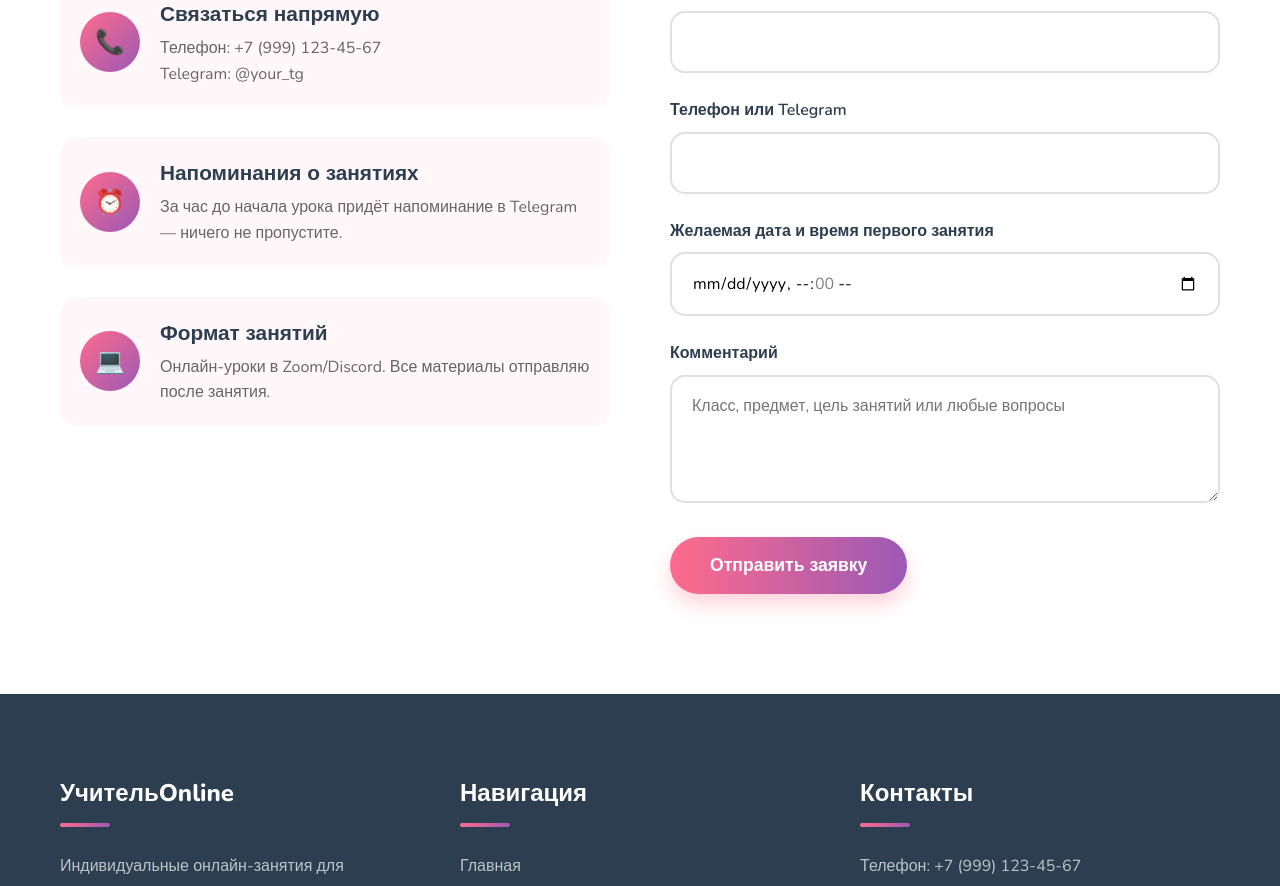
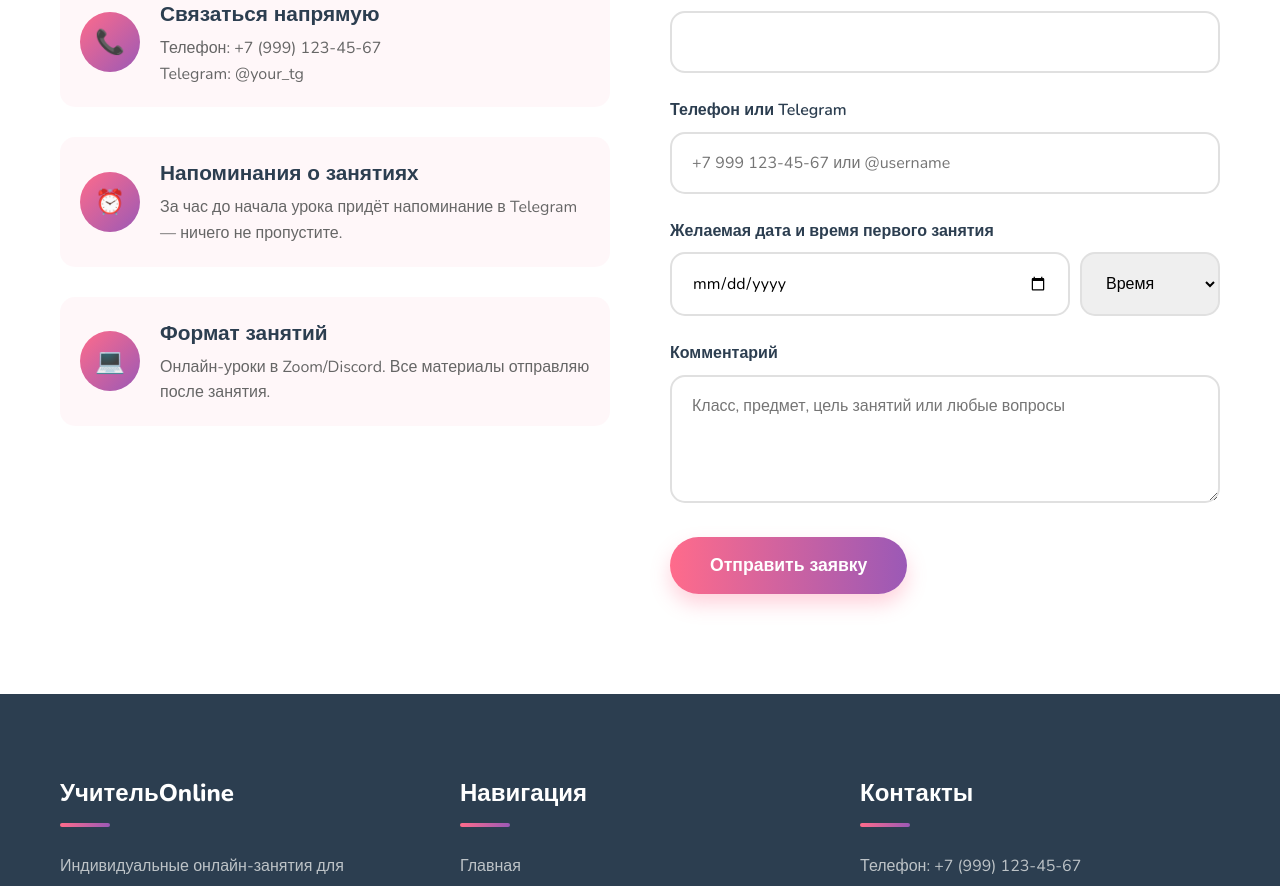
Before and after one commit to Swoford/tutor-site, a Next.js app: page / in a window 1280 px wide. Shown: the part 4503-5389 px from the top of the page. Built offline with nearby package versions, Linux system fonts and the light colour scheme.

Commit message:
Update index.js

```diff
--- a/pages/index.js
+++ b/pages/index.js
@@ -35,6 +35,25 @@ export default function HomePage() {
     setFormStatus(null);
 
     const formData = new FormData(e.target);
+
+    // Берём и сразу триммим контакт
+    const contact = (formData.get('phone') || '').toString().trim();
+
+    if (!validateContact(contact)) {
+      setErrors((prev) => ({
+        ...prev,
+        phone:
+          'Введите телефон (например: +7 999 123-45-67) или Telegram (@username или ссылку t.me/username).',
+      }));
+      setIsSubmitting(false);
+      return;
+    } else {
+      setErrors((prev) => ({ ...prev, phone: null }));
+    }
+
+    // Подменяем в форме очищенный контакт
+    formData.set('phone', contact);
+
     const body = Object.fromEntries(formData.entries());
 
     try {
@@ -298,21 +317,39 @@ export default function HomePage() {
     type="text"
     id="phone"
     name="phone"
-                    className="form-control"
+    className={`form-control ${errors.phone ? 'error' : ''}`}
     required
+    placeholder="+7 999 123-45-67 или @username"
   />
+  {errors.phone && (
+    <p className="field-error">{errors.phone}</p>
+  )}
 </div>
 
                 <div className="form-group">
-  <label htmlFor="time">Желаемая дата и время первого занятия</label>
+  <label htmlFor="date">Желаемая дата и время первого занятия</label>
+  <div style={{ display: 'flex', gap: '10px', flexWrap: 'wrap' }}>
     <input
-    type="datetime-local"
+      type="date"
+      id="date"
+      name="date"
+      className="form-control"
+      required
+      style={{ flex: '1 1 160px', minWidth: '160px' }}
+    />
+    <select
       id="time"
       name="time"
       className="form-control"
       required
-    step="3600" // шаг 1 час
-  />
+      style={{ flex: '0 0 140px', maxWidth: '180px' }}
+    >
+      <option value="">Время</option>
+      {hours.map((h) => (
+        <option key={h} value={`${h}:00`}>{`${h}:00`}</option>
+      ))}
+    </select>
+  </div>
 </div>
 
                 <div className="form-group">
```
Lines whose indentation alone changed are shown as unchanged.
